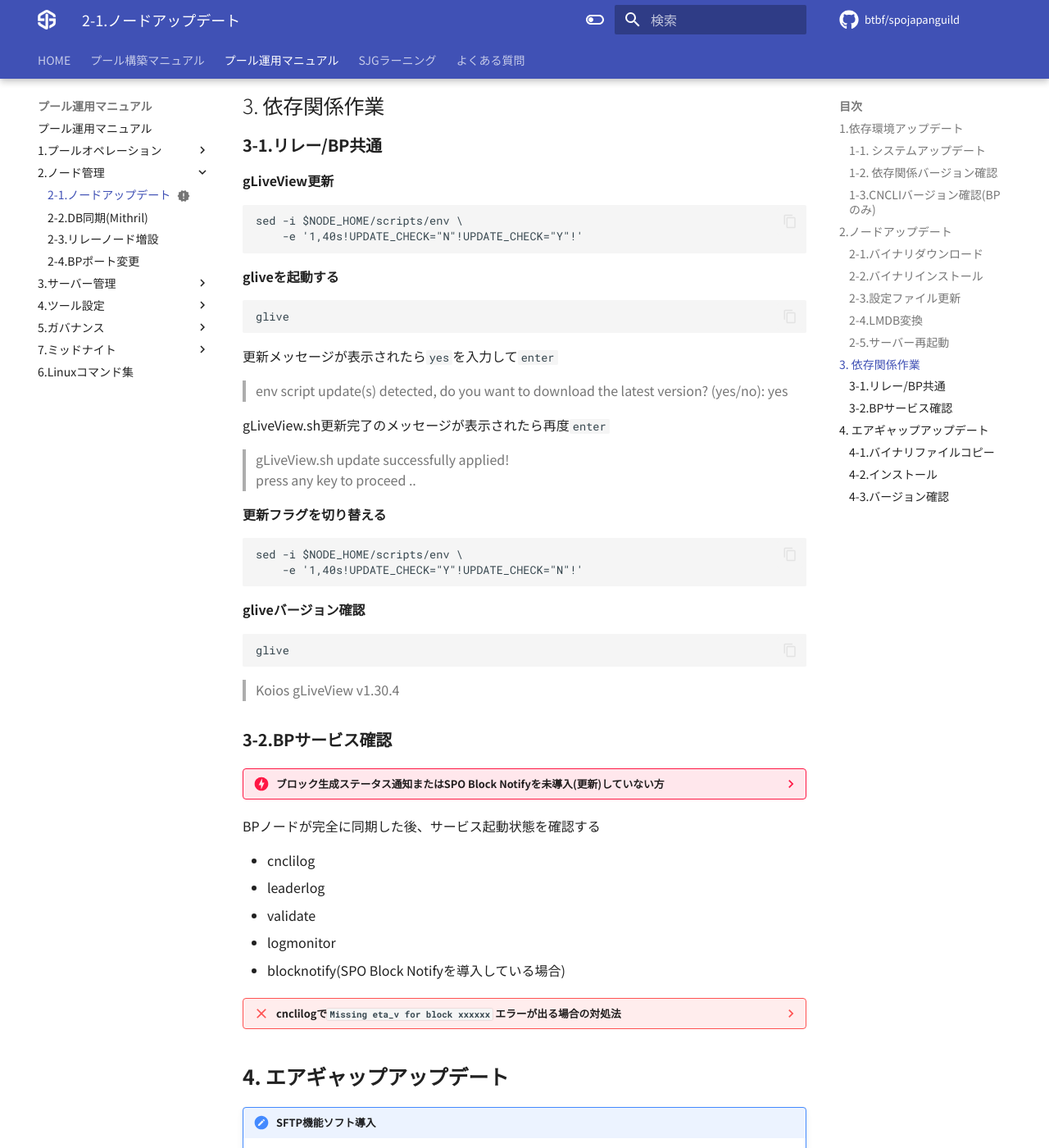
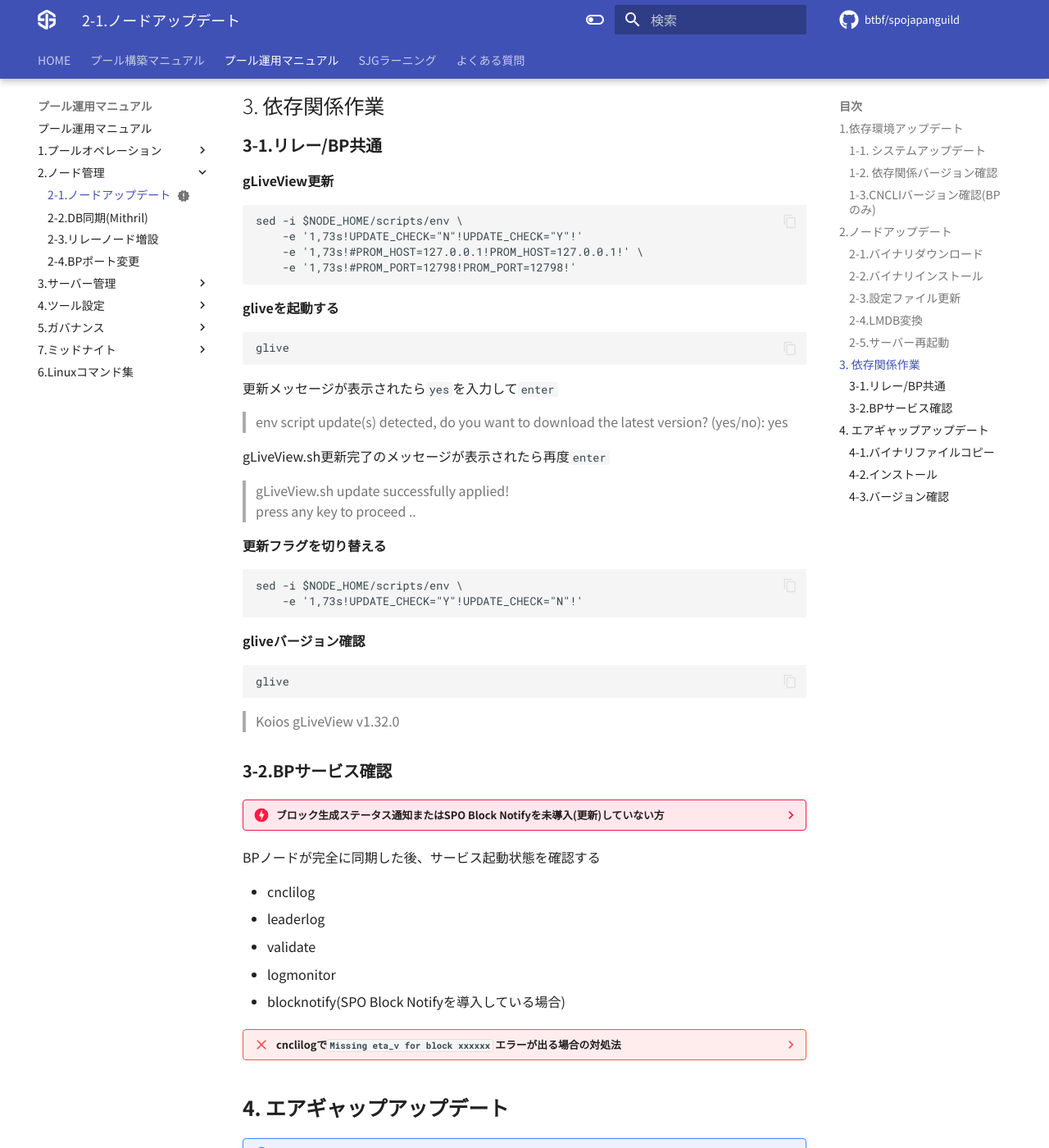
Before and after one commit to btbf/spojapanguild, an MkDocs documentation site: the page built from docs/operation/node-update.md, in a window 1280 px wide and 1400 px high, scrolled down 5541 px. Shown: the whole window at 82% size. Built offline with MkDocs 1.6.1 and Material for MkDocs 9.7.7, drawn with Linux system fonts in a browser that asks for light colours; comment, search, counter and statistics services are not loaded.

````diff
--- a/docs/operation/node-update.md
+++ b/docs/operation/node-update.md
@@ -1086,7 +1086,9 @@ sudo journalctl --unit=cardano-node --follow
 **gLiveView更新**
 ```
 sed -i $NODE_HOME/scripts/env \
-    -e '1,40s!UPDATE_CHECK="N"!UPDATE_CHECK="Y"!'
+    -e '1,73s!UPDATE_CHECK="N"!UPDATE_CHECK="Y"!'
+    -e '1,73s!#PROM_HOST=127.0.0.1!PROM_HOST=127.0.0.1!' \
+    -e '1,73s!#PROM_PORT=12798!PROM_PORT=12798!'
 ```
 
 **gliveを起動する**
@@ -1105,14 +1107,14 @@ press any key to proceed ..
 **更新フラグを切り替える**
 ```
 sed -i $NODE_HOME/scripts/env \
-    -e '1,40s!UPDATE_CHECK="Y"!UPDATE_CHECK="N"!'
+    -e '1,73s!UPDATE_CHECK="Y"!UPDATE_CHECK="N"!'
 ```
 
 **gliveバージョン確認**
 ```
 glive
 ```
-> Koios gLiveView v1.30.4
+> Koios gLiveView v1.32.0
 
 <!--
 ??? danger "8.1.2/8.7.3からアップデートする場合はこちらも実施必須"
````
Also changed, not shown: docs/changelogs.md (+5 -0 lines), docs/index.md (+1 -1 lines).
